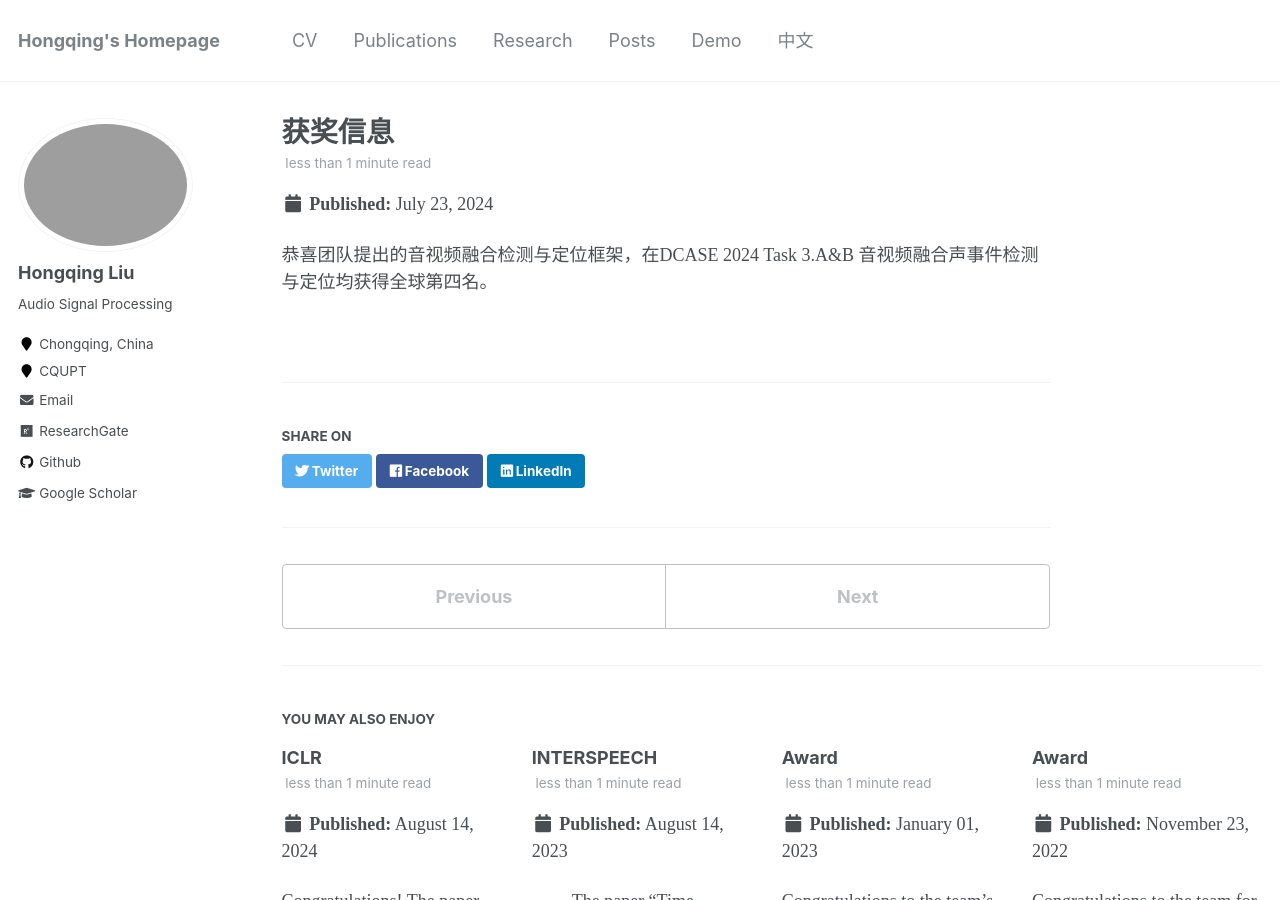
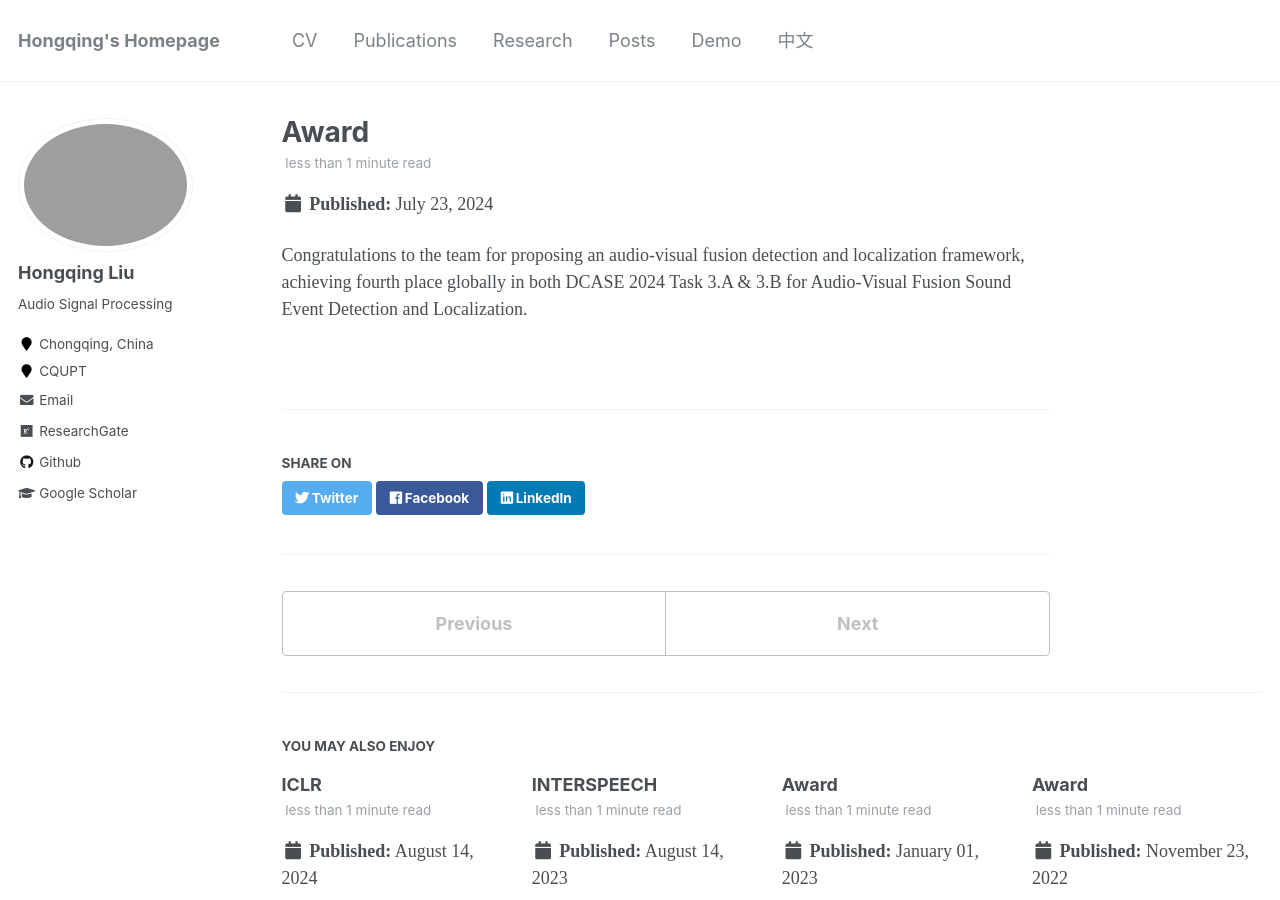
Before and after one commit to hong-qing-liu/english-hong-qing-liu.github.io, a Jekyll site: the page built from _posts/2024-07-23-blog-post-6.md, in a window 1280 px wide and 900 px high. Built offline with Jekyll 4.4.1, drawn with Linux system fonts in a browser that asks for light colours.

Commit message:
Update 2024-07-23-blog-post-6.md

```diff
--- a/_posts/2024-07-23-blog-post-6.md
+++ b/_posts/2024-07-23-blog-post-6.md
@@ -1,7 +1,7 @@
 ---
-title: '获奖信息'
+title: 'Award'
 date: 2024-07-23
 permalink: /posts/2024/07/blog-post-6/
 ---
 
-恭喜团队提出的音视频融合检测与定位框架，在DCASE 2024 Task 3.A&B 音视频融合声事件检测与定位均获得全球第四名。
+Congratulations to the team for proposing an audio-visual fusion detection and localization framework, achieving fourth place globally in both DCASE 2024 Task 3.A & 3.B for Audio-Visual Fusion Sound Event Detection and Localization.
```
